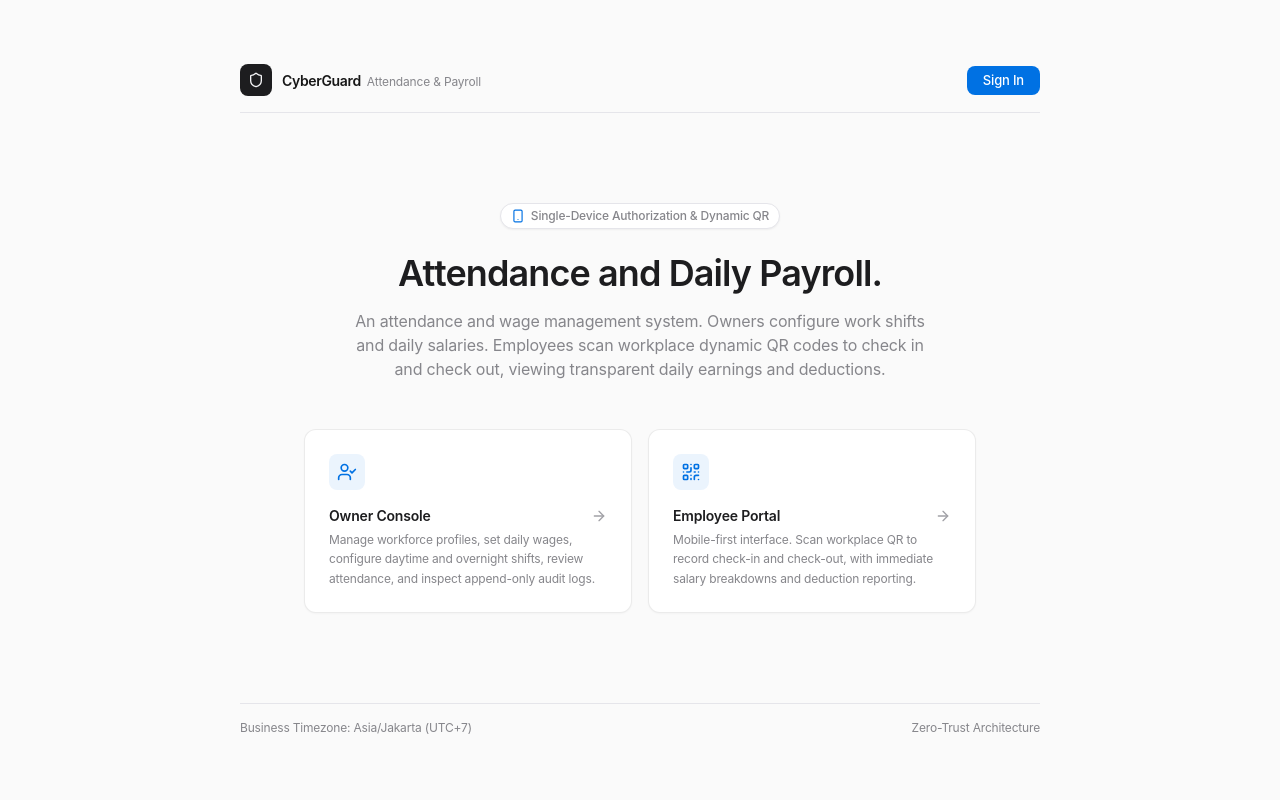
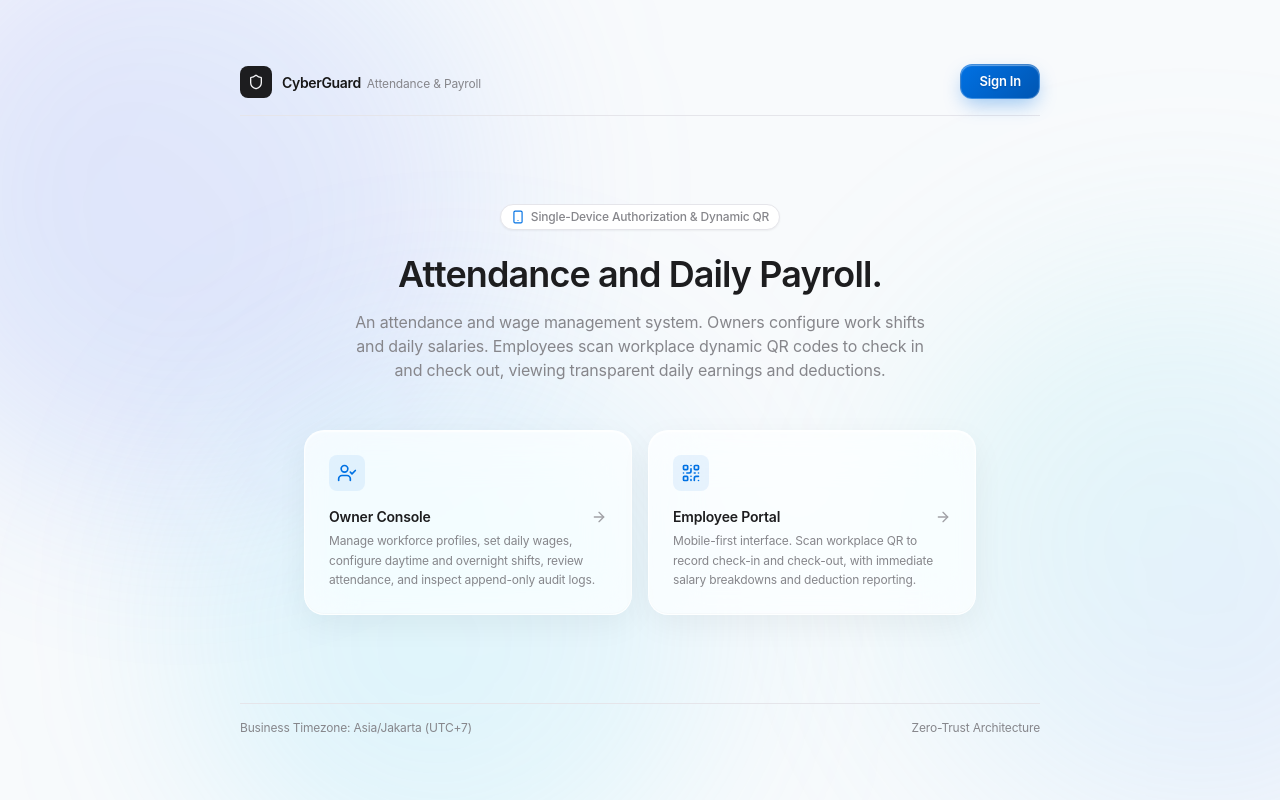
Before and after one commit to aditya0w0/payroll-attendance, a Next.js app: page / in a window 1280 px wide. Built offline with nearby package versions, Linux system fonts and the light colour scheme.

Commit message:
feat(ui): implement modern liquid glass design system across employee and auth views

```diff
--- a/src/app/globals.css
+++ b/src/app/globals.css
@@ -155,194 +155,238 @@ body {
   font-variant-numeric: tabular-nums;
 }
 
-/* Apple HIG Surfaces */
+/* ==========================================================================
+   LIQUID GLASS DESIGN SYSTEM (VisionOS & iOS 18 Glassmorphism)
+   ========================================================================== */
+
+/* Liquid Glass Cards */
+.liquid-glass,
+.apple-card,
 .hig-card {
-  background-color: var(--card-bg);
-  border: 1px solid var(--border-hairline);
-  border-radius: 12px;
-  box-shadow: 0 1px 2px rgba(0, 0, 0, 0.03);
+  background: rgba(255, 255, 255, 0.72);
+  backdrop-filter: blur(24px) saturate(190%);
+  -webkit-backdrop-filter: blur(24px) saturate(190%);
+  border: 1px solid rgba(255, 255, 255, 0.75);
+  border-radius: 20px;
+  box-shadow: 0 10px 32px 0 rgba(0, 0, 0, 0.05),
+              inset 0 1px 1.5px 0 rgba(255, 255, 255, 0.9),
+              inset 0 -1px 1px 0 rgba(0, 0, 0, 0.02);
+  transition: transform 0.2s cubic-bezier(0.16, 1, 0.3, 1), box-shadow 0.2s cubic-bezier(0.16, 1, 0.3, 1);
 }
 
-.hig-card-elevated {
-  background-color: var(--card-elevated);
-  border: 1px solid var(--border-hairline);
-  border-radius: 14px;
-  box-shadow: 0 4px 16px rgba(0, 0, 0, 0.06);
+.dark .liquid-glass,
+.dark .apple-card,
+.dark .hig-card {
+  background: rgba(18, 20, 28, 0.72);
+  backdrop-filter: blur(24px) saturate(190%);
+  -webkit-backdrop-filter: blur(24px) saturate(190%);
+  border: 1px solid rgba(255, 255, 255, 0.12);
+  border-radius: 20px;
+  box-shadow: 0 12px 36px 0 rgba(0, 0, 0, 0.45),
+              inset 0 1px 1.5px 0 rgba(255, 255, 255, 0.15),
+              inset 0 -1px 1px 0 rgba(0, 0, 0, 0.3);
 }
 
-/* Apple HIG Buttons */
+/* Liquid Glass Elevated Panels */
+.liquid-glass-elevated,
+.hig-card-elevated {
+  background: rgba(255, 255, 255, 0.85);
+  backdrop-filter: blur(32px) saturate(200%);
+  -webkit-backdrop-filter: blur(32px) saturate(200%);
+  border: 1px solid rgba(255, 255, 255, 0.85);
+  border-radius: 24px;
+  box-shadow: 0 20px 48px -10px rgba(0, 0, 0, 0.08),
+              inset 0 1.5px 2px 0 rgba(255, 255, 255, 1);
+}
+
+.dark .liquid-glass-elevated,
+.dark .hig-card-elevated {
+  background: rgba(22, 25, 36, 0.85);
+  backdrop-filter: blur(32px) saturate(200%);
+  -webkit-backdrop-filter: blur(32px) saturate(200%);
+  border: 1px solid rgba(255, 255, 255, 0.18);
+  border-radius: 24px;
+  box-shadow: 0 24px 50px -10px rgba(0, 0, 0, 0.55),
+              inset 0 1.5px 2px 0 rgba(255, 255, 255, 0.2);
+}
+
+/* Liquid Glass Pill / Capsule */
+.liquid-glass-pill {
+  background: rgba(255, 255, 255, 0.75);
+  backdrop-filter: blur(20px) saturate(180%);
+  -webkit-backdrop-filter: blur(20px) saturate(180%);
+  border: 1px solid rgba(255, 255, 255, 0.7);
+  border-radius: 9999px;
+  box-shadow: 0 8px 24px rgba(0, 0, 0, 0.06),
+              inset 0 1px 1px rgba(255, 255, 255, 0.9);
+}
+
+.dark .liquid-glass-pill {
+  background: rgba(24, 27, 38, 0.75);
+  backdrop-filter: blur(20px) saturate(180%);
+  -webkit-backdrop-filter: blur(20px) saturate(180%);
+  border: 1px solid rgba(255, 255, 255, 0.15);
+  border-radius: 9999px;
+  box-shadow: 0 8px 24px rgba(0, 0, 0, 0.4),
+              inset 0 1px 1px rgba(255, 255, 255, 0.15);
+}
+
+/* Liquid Glass Interactive Primary Button */
+.liquid-glass-btn-primary,
+.apple-btn-primary,
 .hig-button-primary {
-  background-color: var(--accent);
+  background: linear-gradient(135deg, #0071e3 0%, #0056b3 100%);
   color: #ffffff;
+  font-size: 13px;
+  font-weight: 600;
+  line-height: 1;
+  border-radius: 12px;
+  padding: 10px 18px;
+  border: 1px solid rgba(255, 255, 255, 0.25);
+  box-shadow: 0 8px 20px -4px rgba(0, 113, 227, 0.4),
+              inset 0 1px 1px rgba(255, 255, 255, 0.4);
+  cursor: pointer;
+  display: inline-flex;
+  align-items: center;
+  justify-content: center;
+  gap: 7px;
+  transition: all 0.2s cubic-bezier(0.16, 1, 0.3, 1);
+  text-shadow: 0 1px 2px rgba(0, 0, 0, 0.15);
+}
+
+.liquid-glass-btn-primary:hover,
+.apple-btn-primary:hover,
+.hig-button-primary:hover {
+  background: linear-gradient(135deg, #1480f0 0%, #0062c4 100%);
+  box-shadow: 0 10px 25px -4px rgba(0, 113, 227, 0.5),
+              inset 0 1px 1.5px rgba(255, 255, 255, 0.55);
+  transform: translateY(-1px);
+}
+
+.liquid-glass-btn-primary:active,
+.apple-btn-primary:active,
+.hig-button-primary:active {
+  transform: translateY(0.5px) scale(0.99);
+  box-shadow: 0 4px 12px -2px rgba(0, 113, 227, 0.35);
+}
+
+.liquid-glass-btn-primary:disabled,
+.apple-btn-primary:disabled,
+.hig-button-primary:disabled {
+  opacity: 0.45;
+  cursor: not-allowed;
+  transform: none;
+  box-shadow: none;
+}
+
+/* Liquid Glass Secondary Frosted Button */
+.liquid-glass-btn-secondary,
+.apple-btn-secondary,
+.hig-button-secondary {
+  background: rgba(255, 255, 255, 0.55);
+  backdrop-filter: blur(16px);
+  -webkit-backdrop-filter: blur(16px);
+  color: var(--text-primary);
   font-size: 13px;
   font-weight: 500;
   line-height: 1;
-  border-radius: 8px;
-  padding: 8px 16px;
-  border: none;
+  border-radius: 12px;
+  padding: 9px 16px;
+  border: 1px solid rgba(255, 255, 255, 0.6);
+  box-shadow: 0 4px 16px rgba(0, 0, 0, 0.04),
+              inset 0 1px 1px rgba(255, 255, 255, 0.7);
   cursor: pointer;
   display: inline-flex;
   align-items: center;
   justify-content: center;
   gap: 6px;
-  transition: opacity 0.12s ease;
-}
-.hig-button-primary:hover {
-  opacity: 0.92;
-}
-.hig-button-primary:active {
-  opacity: 0.78;
-}
-.hig-button-primary:disabled {
-  opacity: 0.4;
-  cursor: not-allowed;
+  transition: all 0.18s cubic-bezier(0.16, 1, 0.3, 1);
 }
 
-.hig-button-secondary {
-  background-color: rgba(142, 142, 147, 0.12);
-  color: var(--text-primary);
-  font-size: 13px;
-  font-weight: 500;
-  line-height: 1;
-  border-radius: 8px;
-  padding: 8px 14px;
-  border: 1px solid transparent;
-  cursor: pointer;
-  display: inline-flex;
-  align-items: center;
-  justify-content: center;
-  gap: 6px;
-  transition: background-color 0.12s ease;
-}
-.hig-button-secondary:hover {
-  background-color: rgba(142, 142, 147, 0.2);
-}
-.hig-button-secondary:active {
-  background-color: rgba(142, 142, 147, 0.28);
+.dark .liquid-glass-btn-secondary,
+.dark .apple-btn-secondary,
+.dark .hig-button-secondary {
+  background: rgba(255, 255, 255, 0.08);
+  border: 1px solid rgba(255, 255, 255, 0.14);
+  box-shadow: 0 4px 16px rgba(0, 0, 0, 0.3),
+              inset 0 1px 1px rgba(255, 255, 255, 0.12);
 }
 
-.hig-button-destructive {
-  background-color: var(--system-red-tint);
-  color: var(--system-red);
-  font-size: 12px;
-  font-weight: 500;
-  border-radius: 6px;
-  padding: 6px 12px;
-  border: none;
-  cursor: pointer;
-  display: inline-flex;
-  align-items: center;
-  gap: 4px;
-  transition: opacity 0.12s ease;
-}
-.hig-button-destructive:hover {
-  opacity: 0.85;
+.liquid-glass-btn-secondary:hover,
+.apple-btn-secondary:hover,
+.hig-button-secondary:hover {
+  background: rgba(255, 255, 255, 0.75);
+  transform: translateY(-0.5px);
 }
 
-/* Apple HIG Inputs */
-.hig-input {
-  background-color: var(--card-bg);
+.dark .liquid-glass-btn-secondary:hover,
+.dark .apple-btn-secondary:hover,
+.dark .hig-button-secondary:hover {
+  background: rgba(255, 255, 255, 0.14);
+}
+
+.liquid-glass-btn-secondary:disabled,
+.apple-btn-secondary:disabled,
+.hig-button-secondary:disabled {
+  opacity: 0.45;
+  cursor: not-allowed;
+  transform: none;
+}
+
+/* Liquid Glass Input Fields */
+.liquid-glass-input,
+.hig-input,
+.apple-input {
+  background: rgba(255, 255, 255, 0.65);
+  backdrop-filter: blur(16px);
+  -webkit-backdrop-filter: blur(16px);
   color: var(--text-primary);
-  border: 1px solid var(--separator);
-  border-radius: 8px;
-  padding: 8px 12px;
+  border: 1px solid rgba(0, 0, 0, 0.1);
+  border-radius: 12px;
+  padding: 10px 14px;
   font-size: 13px;
   line-height: 1.4;
   outline: none;
   width: 100%;
-  transition: border-color 0.15s ease, box-shadow 0.15s ease;
+  box-shadow: inset 0 1px 2px rgba(0, 0, 0, 0.04);
+  transition: all 0.18s ease;
 }
-.hig-input:focus {
+
+.dark .liquid-glass-input,
+.dark .hig-input,
+.dark .apple-input {
+  background: rgba(20, 24, 35, 0.65);
+  border: 1px solid rgba(255, 255, 255, 0.12);
+  box-shadow: inset 0 1px 2px rgba(0, 0, 0, 0.3);
+}
+
+.liquid-glass-input:focus,
+.hig-input:focus,
+.apple-input:focus {
   border-color: var(--accent);
-  box-shadow: 0 0 0 3px var(--accent-tint);
+  background: rgba(255, 255, 255, 0.88);
+  box-shadow: 0 0 0 3px var(--accent-tint),
+              0 6px 18px rgba(0, 113, 227, 0.12);
 }
-.hig-input::placeholder {
+
+.dark .liquid-glass-input:focus,
+.dark .hig-input:focus,
+.dark .apple-input:focus {
+  background: rgba(26, 30, 44, 0.88);
+  box-shadow: 0 0 0 3px var(--accent-tint),
+              0 6px 20px rgba(41, 151, 255, 0.2);
+}
+
+.liquid-glass-input::placeholder,
+.hig-input::placeholder,
+.apple-input::placeholder {
   color: var(--text-tertiary);
 }
 
-/* Apple Design Aliases for UI Resilience */
-.apple-card {
-  background-color: var(--card-bg);
-  border: 1px solid var(--border-hairline);
-  border-radius: 12px;
-  box-shadow: 0 1px 2px rgba(0, 0, 0, 0.03);
-}
-
-.apple-input {
+.apple-input option,
+.hig-input option {
   background-color: var(--card-elevated);
   color: var(--text-primary);
-  border: 1px solid var(--separator);
-  border-radius: 8px;
-  padding: 8px 12px;
-  font-size: 13px;
-  line-height: 1.4;
-  outline: none;
-  transition: border-color 0.15s ease, box-shadow 0.15s ease;
-}
-.apple-input:focus {
-  border-color: var(--accent);
-  box-shadow: 0 0 0 2px var(--accent-tint);
-}
-.apple-input::placeholder {
-  color: var(--text-tertiary);
-}
-.apple-input option {
-  background-color: var(--card-elevated);
-  color: var(--text-primary);
-}
-
-.apple-btn-primary {
-  background-color: var(--accent);
-  color: #ffffff;
-  font-size: 13px;
-  font-weight: 500;
-  line-height: 1;
-  border-radius: 8px;
-  padding: 8px 16px;
-  border: 1px solid transparent;
-  cursor: pointer;
-  display: inline-flex;
-  align-items: center;
-  justify-content: center;
-  gap: 6px;
-  transition: opacity 0.12s ease;
-}
-.apple-btn-primary:hover {
-  opacity: 0.92;
-}
-.apple-btn-primary:active {
-  opacity: 0.78;
-}
-.apple-btn-primary:disabled {
-  opacity: 0.4;
-  cursor: not-allowed;
-}
-
-.apple-btn-secondary {
-  background-color: rgba(142, 142, 147, 0.12);
-  color: var(--text-primary);
-  font-size: 13px;
-  font-weight: 500;
-  line-height: 1;
-  border-radius: 8px;
-  padding: 8px 14px;
-  border: 1px solid var(--separator);
-  cursor: pointer;
-  display: inline-flex;
-  align-items: center;
-  justify-content: center;
-  gap: 6px;
-  transition: background-color 0.12s ease;
-}
-.apple-btn-secondary:hover {
-  background-color: rgba(142, 142, 147, 0.2);
-}
-.apple-btn-secondary:active {
-  background-color: rgba(142, 142, 147, 0.28);
-}
-.apple-btn-secondary:disabled {
-  opacity: 0.4;
-  cursor: not-allowed;
 }
 
 /* Apple HIG Segmented Control */
--- a/src/app/layout.tsx
+++ b/src/app/layout.tsx
@@ -41,7 +41,13 @@ export default function RootLayout({
           }}
         />
       </head>
-      <body className="antialiased selection:bg-blue-500/20 bg-neutral-50 dark:bg-black text-neutral-900 dark:text-neutral-50 min-h-screen">
+      <body className="antialiased selection:bg-blue-500/20 bg-slate-50 dark:bg-[#090b11] text-neutral-900 dark:text-neutral-50 min-h-screen relative overflow-x-hidden">
+        {/* Ambient Liquid Glass Aura Orbs */}
+        <div className="fixed inset-0 pointer-events-none -z-10 overflow-hidden" aria-hidden="true">
+          <div className="absolute -top-[15%] -left-[10%] w-[55vw] h-[55vw] max-w-[620px] max-h-[620px] rounded-full bg-gradient-to-tr from-blue-400/20 via-indigo-400/20 to-sky-300/15 blur-[100px] dark:from-blue-600/15 dark:via-indigo-700/15 dark:to-cyan-600/10" />
+          <div className="absolute top-[35%] -right-[15%] w-[50vw] h-[50vw] max-w-[560px] max-h-[560px] rounded-full bg-gradient-to-br from-teal-300/20 via-sky-300/15 to-indigo-400/20 blur-[110px] dark:from-indigo-900/25 dark:via-blue-900/20 dark:to-teal-900/15" />
+          <div className="absolute -bottom-[10%] left-[15%] w-[48vw] h-[48vw] max-w-[520px] max-h-[520px] rounded-full bg-gradient-to-tr from-sky-400/20 via-cyan-300/15 to-blue-400/15 blur-[100px] dark:from-blue-950/40 dark:via-purple-950/20 dark:to-slate-900/30" />
+        </div>
         {children}
       </body>
     </html>
```
Also changed, not shown: scripts/qa-security-suite.js (+17 -0 lines), src/app/employee/history/page.tsx (+13 -13 lines), src/app/employee/layout.tsx (+16 -16 lines), src/app/employee/page.tsx (+38 -35 lines), src/app/employee/scan/page.tsx (+23 -23 lines), src/app/login/page.tsx (+23 -23 lines).
